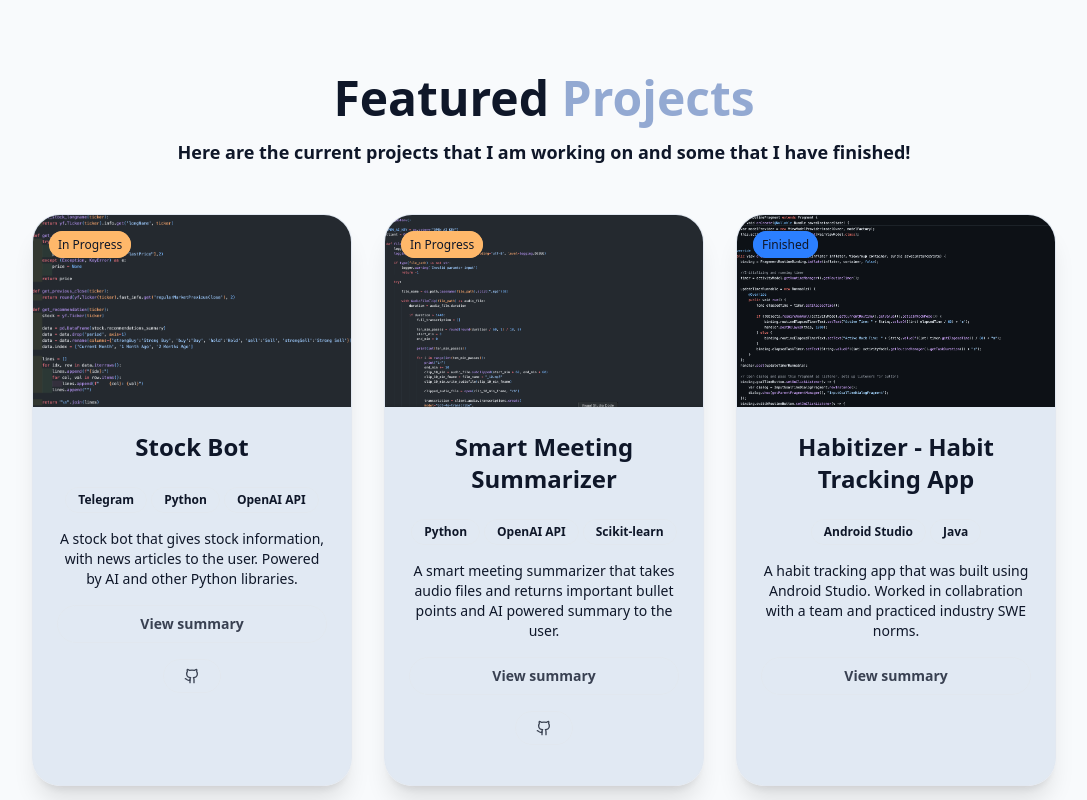
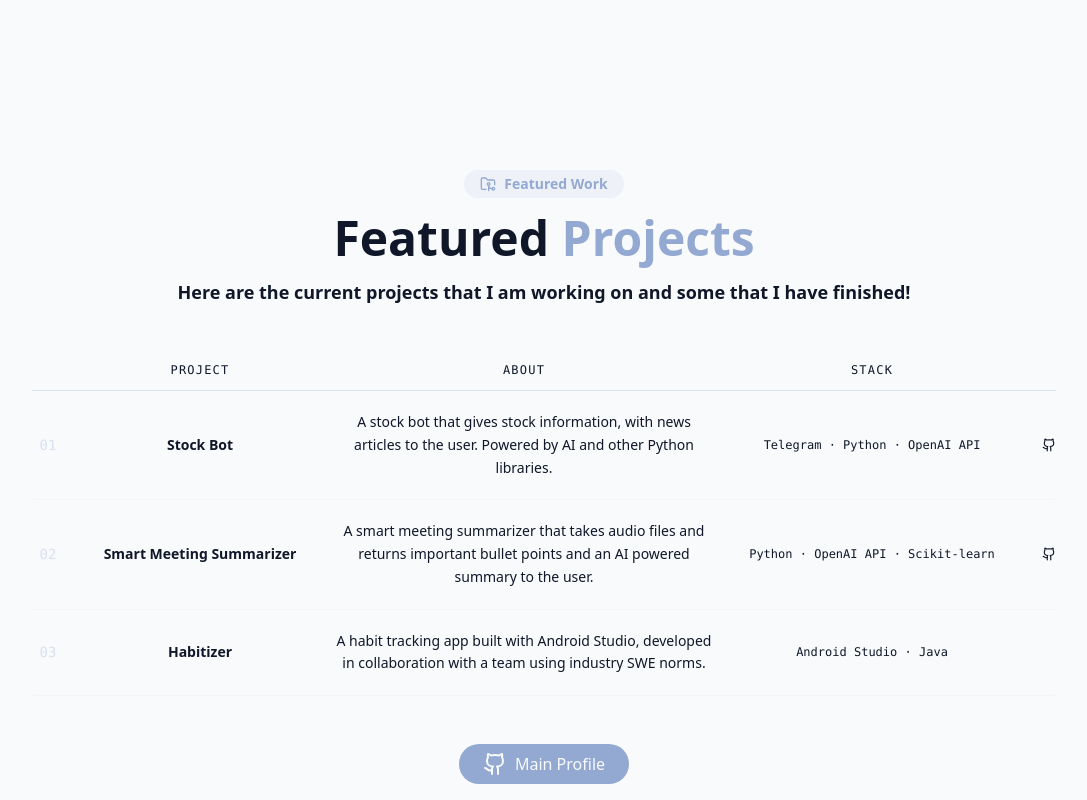
Before and after one commit to DylanGBan/dylan-banerjee-portfolio, a React (Vite) app: page /showcase in a window 1280 px wide. Shown: the part 1060-1860 px from the top of the page, without its empty margins (96-1183 px from the left). Built offline with nearby package versions, Linux system fonts and the light colour scheme; what tailwindcss-motion would draw is missing.

Commit message:
update projects table layout and skills section header

```diff
--- a/src/components/ProjectsSection.jsx
+++ b/src/components/ProjectsSection.jsx
@@ -1,225 +1,124 @@
-import { Github } from "lucide-react";
-import { useState } from "react";
-import { cn } from "@/lib/utils";
+import { Github, FolderGit2 } from "lucide-react";
 
 const projects = [
   {
     id: 1,
     title: "Stock Bot",
     sellingPoint: `A stock bot that gives stock information, with news articles to the user. Powered by AI and other Python libraries.`,
-    description: `
-    Created a stock bot that tracks and gives recent news articles about stocks that are chosen by the user.
-    Deployed through Telegram with the use of a Telegram bot, stock bot will record and document stocks that are added by the user.
-    These stocks are sorted using SQLite. The most recent news about the stocks inside of the user's profile is gathered using yFinance.
-    Daily morning digests are sent to the user, including an AI powered summary using OpenAI's API.
-  `,
-    image: `${import.meta.env.BASE_URL}projects/stockbot-telegram.png`,
     tag: ["Telegram", "Python", "OpenAI API"],
-    status: false,
-    demoUrl: "#",
     gitHubUrl: "https://github.com/DylanGBan/Telegram-Stock-Bot",
   },
   {
     id: 2,
     title: "Smart Meeting Summarizer",
-    sellingPoint: `A smart meeting summarizer that takes audio files and returns important bullet points and AI powered summary to the user.`,
-    description: `
-    Created a smart meeting summarizer that takes important summaries from meeting audio files. Takes in a mp3 file and then uses Whisper from
-    OpenAI API, using moviepy to splice audio file into managable bites for Whisper to translate speech to text. Then using spaCy, keywords that
-    are said in the meeting will be displayed in built points, with relevant context. Finially using OpenAI, the full transcript is summarized.
-    `,
-    image: `${import.meta.env.BASE_URL}projects/summarizer-code.png`,
+    sellingPoint: `A smart meeting summarizer that takes audio files and returns important bullet points and an AI powered summary to the user.`,
     tag: ["Python", "OpenAI API", "Scikit-learn"],
-    status: false,
-    demoUrl: "#",
     gitHubUrl: "https://github.com/DylanGBan/Smart-Meeting-Summarizer",
   },
   {
     id: 3,
-    title: "Habitizer - Habit Tracking App",
-    sellingPoint: `A habit tracking app that was built using Android Studio. Worked in collabration with a team and practiced industry SWE norms.`,
-    description: `
-    Class project for CSE 110 (Software Engineering). In a team, we created a habit tracking app using Andriod Studio and Java.
-    With the use of agile software processes ,unit testing, object mocking, dependency inversion, open-closed Principle, etc. we formulated our app.
-    Also learning important software engineering processes like story boards, burn-down/up charts, etc. The current github repo is private, as I am still
-    a student at UC San Diego. Please look at my Github profile page for more information.
-    `,
-    image: `${import.meta.env.BASE_URL}projects/habitizer.png`,
+    title: "Habitizer",
+    sellingPoint: `A habit tracking app built with Android Studio, developed in collaboration with a team using industry SWE norms.`,
     tag: ["Android Studio", "Java"],
-    status: true,
-    demoUrl: "#",
     gitHubUrl: false,
   },
 ];
 
 export const ProjectsSection = () => {
-  const [expandedId, setExpandedId] = useState(null);
-
-  const toggleCard = (projectId) => {
-    setExpandedId((prev) => (prev === projectId ? null : projectId));
-  };
-
-  const getStatus = (exp) => {
-    if (exp) {
-      return (
-        <span className="px-2 py-1 text-xs font-medium rounded-full border bg-blue-500 border-blue-500 text-foreground">
-          Finished
-        </span>
-      );
-    } else {
-      return (
-        <span className="px-2 py-1 text-xs font-medium rounded-full border bg-orange-300 border-orange-300 text-foreground">
-          In Progress
-        </span>
-      );
-    }
-  };
-
-  const getIcon = (tag) => {
-    if (tag.includes("OpenAI API")) {
-      return (
-        <img
-          src={`${import.meta.env.BASE_URL}projects/openai-logo.webp`}
-          className="w-10 h-10 object-cover"
-        />
-      );
-    } else if (tag.includes("Telegram")) {
-      return (
-        <img
-          src={`${import.meta.env.BASE_URL}projects/telegram-logo.png`}
-          className="w-10 h-10"
-        />
-      );
-    } else if (tag.includes("Python")) {
-      return (
-        <img
-          src={`${import.meta.env.BASE_URL}projects/python-logo.jpg`}
-          className="w-10 h-10 object-cover"
-        />
-      );
-    } else if (tag.includes("Scikit-learn")) {
-      return (
-        <img
-          src={`${import.meta.env.BASE_URL}projects/scikit-logo.png`}
-          className="w-auto h-auto object-cover -translate-y-0.4 bg-white"
-        />
-      );
-    } else if (tag.includes("Java")) {
-      return (
-        <img
-          src={`${import.meta.env.BASE_URL}projects/java.png`}
-          className="w-10 h-9 object-cover -translate-y-0.4 translate-x-0.4"
-        />
-      );
-    } else if (tag.includes("Android Studio")) {
-      return (
-        <img
-          src={`${import.meta.env.BASE_URL}projects/android_studio.webp`}
-          className="w-10 h-9 object-cover -translate-y-0.4 translate-x-0.4"
-        />
-      );
-    }
-    return <img src="" className="w-10 h-10" />;
-  };
-
   return (
     <section id="projects" className="py-24 px-4 relative">
       <div className="container mx-auto max-w-5xl">
-        <h2 className="text-3xl md:text-5xl font-bold mb-4 text-center">
+        <div className="text-center space-y-4 mb-14">
+          <div className="inline-flex items-center gap-2 px-4 py-1 rounded-full bg-primary/10 text-primary text-sm font-semibold">
+            <FolderGit2 className="w-4 h-4" />
+            Featured Work
+          </div>
+          <h2 className="text-3xl md:text-5xl font-bold">
             Featured <span className="text-primary">Projects</span>
           </h2>
-        <p className="text-center text-muted-foreground mb-12 max-w-3xl mx-auto text-lg font-semibold">
+          <p className="text-muted-foreground max-w-3xl mx-auto text-lg font-semibold">
             Here are the current projects that I am working on and some that I have finished!
           </p>
+        </div>
 
-        <div className="grid gap-8 md:grid-cols-2 xl:grid-cols-3">
-          {projects.map((project) => {
-            const isExpanded = expandedId === project.id;
-            return (
+        <div>
+          {/* Column headers — desktop only */}
+          <div className="hidden md:grid grid-cols-[2rem_13rem_1fr_16rem_1.5rem] gap-x-8 items-center pb-3 border-b border-primary/30">
+            <span />
+            <span className="text-xs font-mono text-muted-foreground/50 uppercase tracking-widest">
+              Project
+            </span>
+            <span className="text-xs font-mono text-muted-foreground/50 uppercase tracking-widest">
+              About
+            </span>
+            <span className="text-xs font-mono text-muted-foreground/50 uppercase tracking-widest">
+              Stack
+            </span>
+            <span />
+          </div>
+
+          {/* Project rows */}
+          {projects.map((project, index) => (
             <div
               key={project.id}
-                className={cn(
-                  "rounded-[28px] border border-border/60 bg-card/80 backdrop-blur shadow-xl flex flex-col overflow-hidden transition duration-300",
-                  isExpanded && "ring-2 ring-primary/60"
-                )}
+              className="group grid grid-cols-[2rem_1fr_1.5rem] md:grid-cols-[2rem_13rem_1fr_16rem_1.5rem]
+                         gap-x-8 gap-y-1.5 items-start md:items-center
+                         border-b border-border/30 py-5
+                         hover:bg-primary/10 transition-all duration-300 rounded-sm"
             >
-                <div className="relative h-48">
-                  <img
-                    src={project.image}
-                    alt={project.title}
-                    className="w-full h-full object-cover"
-                  />
-                  <div className="absolute top-4 left-4">
-                    {getStatus(project.status)}
-                  </div>
-                </div>
-                <div className="p-6 flex-1 flex flex-col gap-4">
-                  <div className="flex items-start justify-center gap-4 pb-2">
-                    <div>
-                      <h3 className="text-2xl font-semibold text-foreground">
+              {/* Index */}
+              <span className="text-primary/30 group-hover:text-primary font-mono text-sm leading-relaxed transition-colors duration-300">
+                {String(index + 1).padStart(2, "0")}
+              </span>
+
+              {/* Title */}
+              <h3 className="font-semibold text-foreground text-sm leading-relaxed group-hover:text-primary transition-colors duration-300">
                 {project.title}
               </h3>
-                    </div>
-                  </div>
-                  <div className="flex flex-wrap gap-1 justify-center">
-                    {project.tag.map((tag) => (
-                      <span
-                        key={`${project.id}-${tag}`}
-                        className="px-3 py-1 text-xs font-semibold rounded-full border border-border bg-secondary/20 text-foreground"
-                      >
-                        {tag}
-                      </span>
-                    ))}
-                  </div>
-                  <p className="text-sm text-muted-foreground">
-                    {isExpanded
-                      ? project.description
-                      : project.sellingPoint}
-                  </p>
-                  <button
-                    type="button"
-                    onClick={() => toggleCard(project.id)}
-                    className="inline-flex items-center justify-center gap-2 rounded-full border border-border text-sm font-semibold px-4 py-2 text-foreground/80 hover:text-primary hover:border-primary transition-colors"
-                  >
-                    {isExpanded ? "Show less" : "View summary"}
-                  </button>
+
+              {/* GitHub — top-right on mobile */}
+              <div className="flex justify-end md:hidden row-start-1 col-start-3">
+                {project.gitHubUrl ? (
                   <a
                     href={project.gitHubUrl}
                     target="_blank"
                     rel="noreferrer"
-                    className={cn(
-                      "inline-flex self-center items-center gap-2 px-5 py-2 rounded-full border text-xs font-semibold text-foreground/80 hover:text-primary hover:border-primary transition-colors justify-center",
-                      !project.gitHubUrl && "hidden"
+                    className="text-muted-foreground/20 group-hover:text-primary transition-colors duration-300"
+                  >
+                    <Github size={14} />
+                  </a>
+                ) : (
+                  <span className="w-[14px]" />
                 )}
+              </div>
+
+              {/* Selling point */}
+              <p className="col-start-2 col-span-2 md:col-span-1 md:col-start-auto text-sm text-muted-foreground group-hover:text-foreground leading-relaxed transition-colors duration-300">
+                {project.sellingPoint}
+              </p>
+
+              {/* Tags */}
+              <p className="col-start-2 col-span-2 md:col-span-1 md:col-start-auto text-xs font-mono text-muted-foreground/40 group-hover:text-primary/70 whitespace-nowrap transition-colors duration-300">
+                {project.tag.join(" · ")}
+              </p>
+
+              {/* GitHub — desktop column */}
+              <div className="hidden md:flex justify-end">
+                {project.gitHubUrl ? (
+                  <a
+                    href={project.gitHubUrl}
+                    target="_blank"
+                    rel="noreferrer"
+                    className="text-muted-foreground/20 group-hover:text-primary transition-colors duration-300"
                   >
-                    <Github size={16} />
+                    <Github size={14} />
                   </a>
-                  <div
-                    className={cn(
-                      "grid gap-3 transition-all duration-300 ease-in-out overflow-hidden justify-center",
-                      isExpanded ? "max-h-96 opacity-100" : "max-h-0 opacity-0"
+                ) : (
+                  <span className="w-[14px]" />
                 )}
-                  >
-                    {project.tag.map((tag) => (
-                      <div
-                        key={`${project.id}-${tag}-detail`}
-                        className="rounded-2xl border border-border/60 bg-background/80 px-4 py-3 flex items-center gap-3"
-                      >
-                        <div className="w-9 h-9 rounded-full bg-secondary/30 flex items-center justify-center overflow-hidden">
-                          {getIcon(tag)}
-                        </div>
-                        <div className="justify-center">
-                          <p className="text-sm font-semibold text-foreground">
-                            {tag}
-                          </p>
               </div>
             </div>
           ))}
-                  </div>
-                </div>
-              </div>
-            );
-          })}
         </div>
 
         <div className="text-center mt-12">
```
Also changed, not shown: src/components/SkillsSection.jsx (+13 -3 lines). Lines whose indentation alone changed are shown as unchanged.
